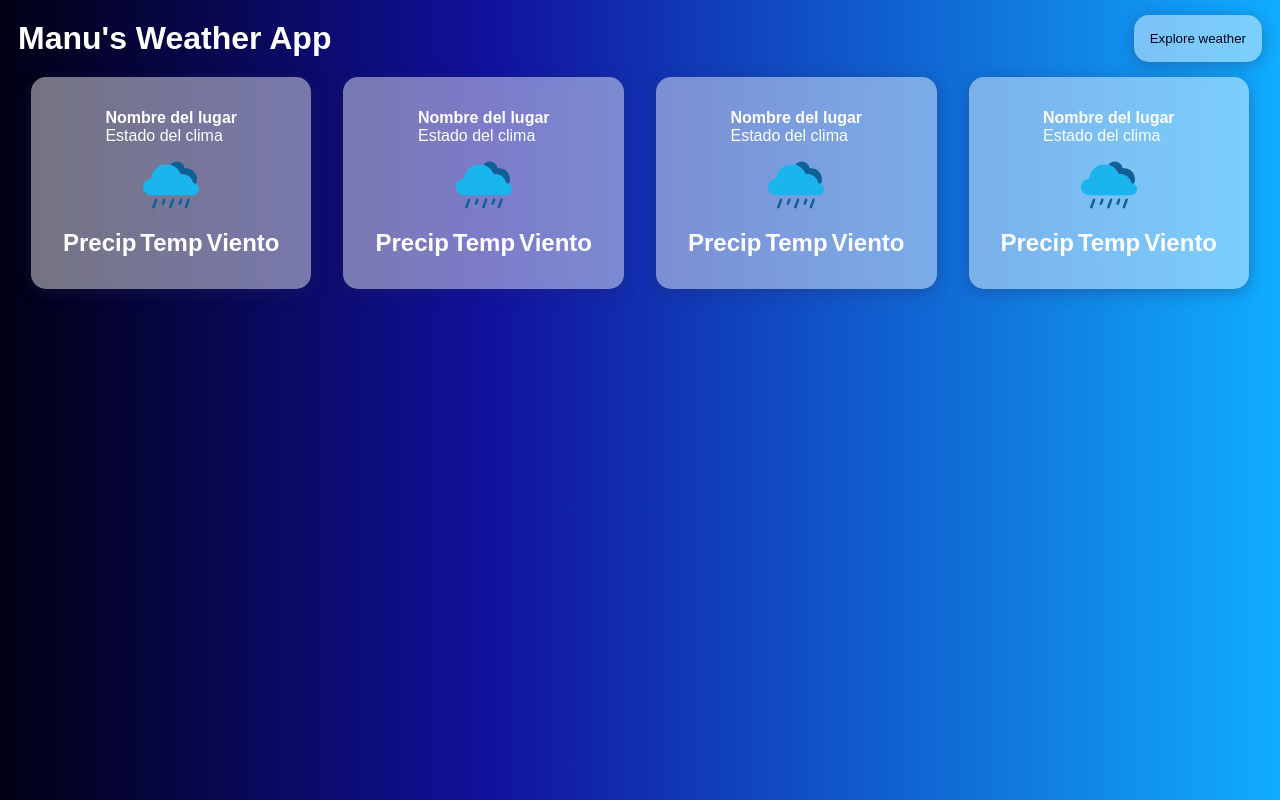
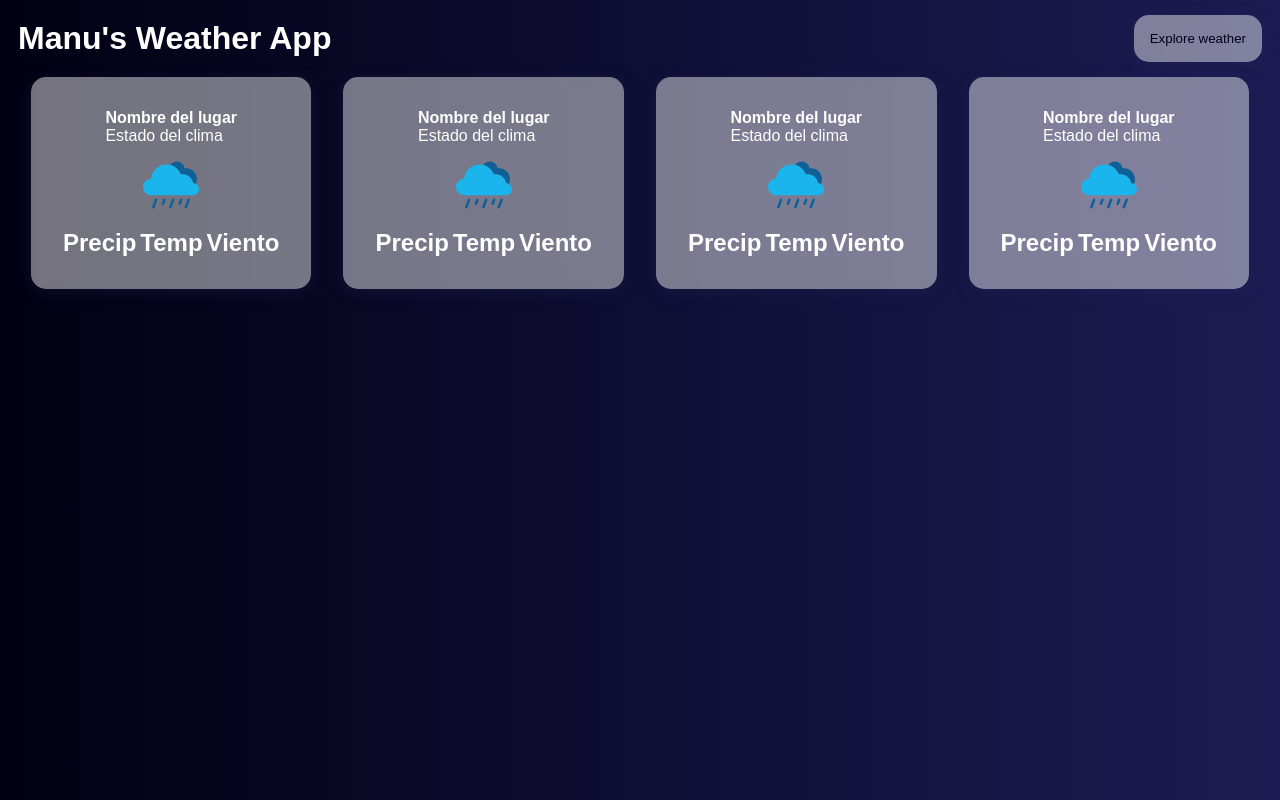
Before and after one commit to ManuUSS/Wheater-app, a Vue app: page /#/ in a window 1280 px wide. Built offline with nearby package versions, Linux system fonts and the light colour scheme; a web font is replaced by a local one.

Commit message:
change on home css gradient

```diff
--- a/src/views/HomeView.vue
+++ b/src/views/HomeView.vue
@@ -30,7 +30,7 @@ export default defineComponent({
   main {
     width: 100vw;
     height: 100vh;
-    background: linear-gradient(90deg, rgba(1,0,19,1) 0%, rgba(17,17,157,1) 38%, rgba(16,173,255,1) 100%);
+    background: linear-gradient(90deg, rgba(1,0,19,1) 0%, rgba(28,28,84,1) 100%);
     color: #FEFEFE;
   }
 
```
